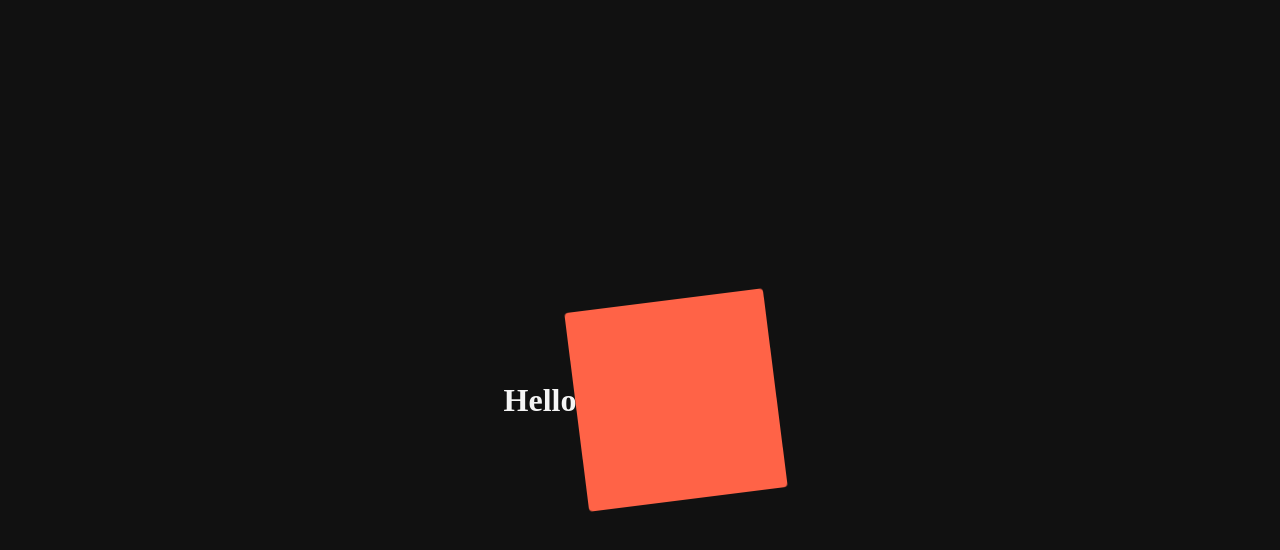
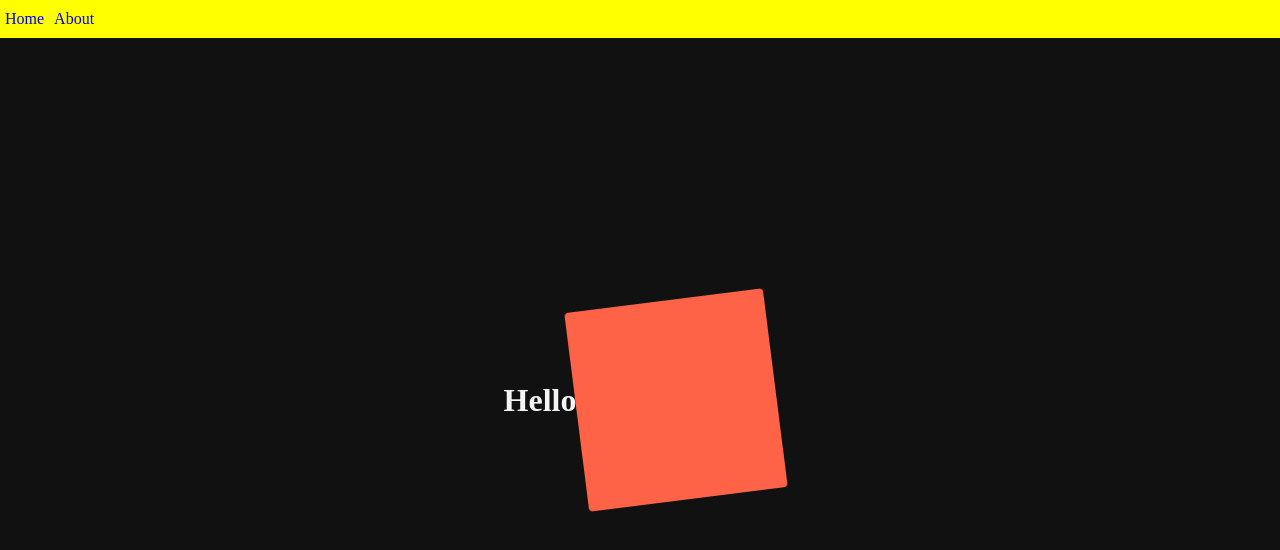
Before and after one commit to gaeguriBanchan/react-refresh, a React (Create React App) app: page / in a window 1280 px wide. Shown: the top 550 px of the page. Built offline with nearby package versions, Linux system fonts and the light colour scheme.

Commit message:
Router 적용

```diff
--- a/package.json
+++ b/package.json
@@ -8,6 +8,7 @@
     "@testing-library/user-event": "^13.5.0",
     "react": "^18.2.0",
     "react-dom": "^18.2.0",
+    "react-router-dom": "^6.14.2",
     "react-scripts": "5.0.1",
     "styled-components": "^6.0.4",
     "web-vitals": "^2.1.4"
--- a/src/App.js
+++ b/src/App.js
@@ -1,61 +1,11 @@
-import styled, { keyframes } from 'styled-components';
 import GlobalStyles from './GlobalStyles';
-
-const Wrapper = styled.div`
-  display: flex;
-  height: 100vh;
-  width: 100vw;
-  justify-content: center;
-  align-items: center;
-  background-color: ${(props) => props.theme.backgroundColor};
-`;
-const rotaionAnimation = keyframes`
-  0%{
-    transform:rotate(0deg);
-    border-radius: 0px;
-  }
-  50%{
-    border-radius: 100px;
-    }
-  100%{
-    transform:rotate(360deg);
-    border-radius: 0px;
-  }
-`;
-
-const Emoji = styled.span`
-  font-size: 30px;
-`;
-const Box = styled.div`
-  display: flex;
-  justify-content: center;
-  align-items: center;
-  height: 200px;
-  width: 200px;
-  background-color: tomato;
-  animation: ${rotaionAnimation} 1s linear infinite;
-  ${Emoji} {
-    &:hover {
-      font-size: 90px;
-    }
-    &:active {
-      opacity: 0;
-    }
-  }
-`;
-
-const Title = styled.h1`
-  color: ${(props) => props.theme.textColor};
-`;
+import Router from './router.js';
 
 function App() {
   return (
     <>
       <GlobalStyles />
-      <Wrapper>
-        <Title>Hello</Title>
-        <Box></Box>
-      </Wrapper>
+      <Router />
     </>
   );
 }
--- /dev/null
+++ b/src/components/Header.js
@@ -0,0 +1,33 @@
+import React from 'react';
+import { Link } from 'react-router-dom';
+import styled from 'styled-components';
+
+const HeaderComponent = styled.div`
+  position: absolute;
+  width: 100vw;
+  display: flex;
+  background-color: yellow;
+  ul {
+    display: flex;
+    li {
+      margin: 10px 5px;
+    }
+  }
+`;
+
+const Header = () => {
+  return (
+    <HeaderComponent>
+      <ul>
+        <li>
+          <Link to={'/'}>Home</Link>
+        </li>
+        <li>
+          <Link to={'/about'}>About</Link>
+        </li>
+      </ul>
+    </HeaderComponent>
+  );
+};
+
+export default Header;
--- /dev/null
+++ b/src/pages/About.js
@@ -0,0 +1,7 @@
+import React from 'react';
+
+const About = () => {
+  return <div>About</div>;
+};
+
+export default About;
--- /dev/null
+++ b/src/pages/Home.js
@@ -0,0 +1,60 @@
+import React from 'react';
+import styled, { keyframes } from 'styled-components';
+
+const Wrapper = styled.div`
+  display: flex;
+  height: 100vh;
+  width: 100vw;
+  justify-content: center;
+  align-items: center;
+  background-color: ${(props) => props.theme.backgroundColor};
+`;
+const rotationAnimation = keyframes`
+  0%{
+    transform:rotate(0deg);
+    border-radius: 0px;
+  }
+  50%{
+    border-radius: 100px;
+    }
+  100%{
+    transform:rotate(360deg);
+    border-radius: 0px;
+  }
+`;
+
+const Emoji = styled.span`
+  font-size: 30px;
+`;
+const Box = styled.div`
+  display: flex;
+  justify-content: center;
+  align-items: center;
+  height: 200px;
+  width: 200px;
+  background-color: tomato;
+  animation: ${rotationAnimation} 1s linear infinite;
+  ${Emoji} {
+    &:hover {
+      font-size: 90px;
+    }
+    &:active {
+      opacity: 0;
+    }
+  }
+`;
+
+const Title = styled.h1`
+  color: ${(props) => props.theme.textColor};
+`;
+
+const Home = () => {
+  return (
+    <Wrapper>
+      <Title>Hello</Title>
+      <Box></Box>
+    </Wrapper>
+  );
+};
+
+export default Home;
--- /dev/null
+++ b/src/router.js
@@ -0,0 +1,19 @@
+import React from 'react';
+import { BrowserRouter, Route, Routes } from 'react-router-dom';
+import Header from './components/Header';
+import Home from './pages/Home';
+import About from './pages/About';
+
+const router = () => {
+  return (
+    <BrowserRouter>
+      <Header />
+      <Routes>
+        <Route path="/" element={<Home />} />
+        <Route path="/about" element={<About />} />
+      </Routes>
+    </BrowserRouter>
+  );
+};
+
+export default router;
```
Also changed, not shown: 1 other file (tests, documents, lock files or other folders).
